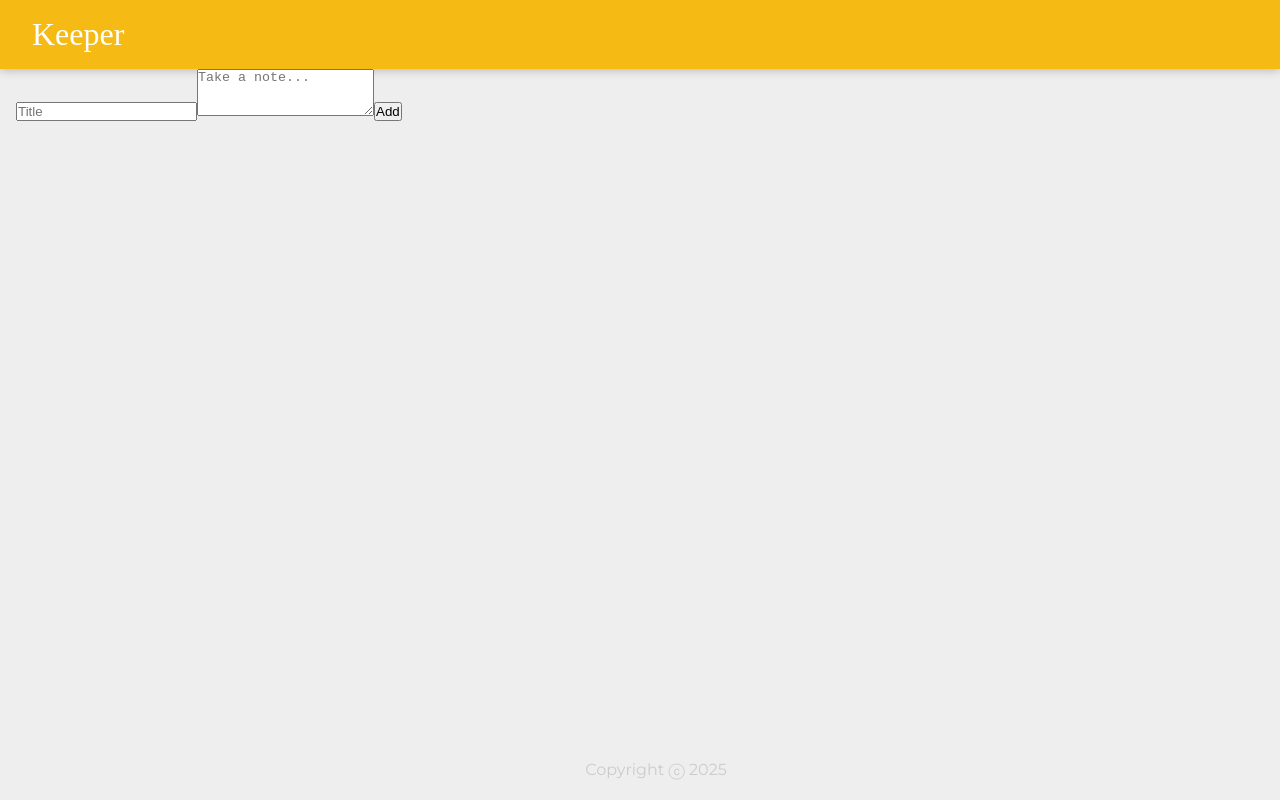
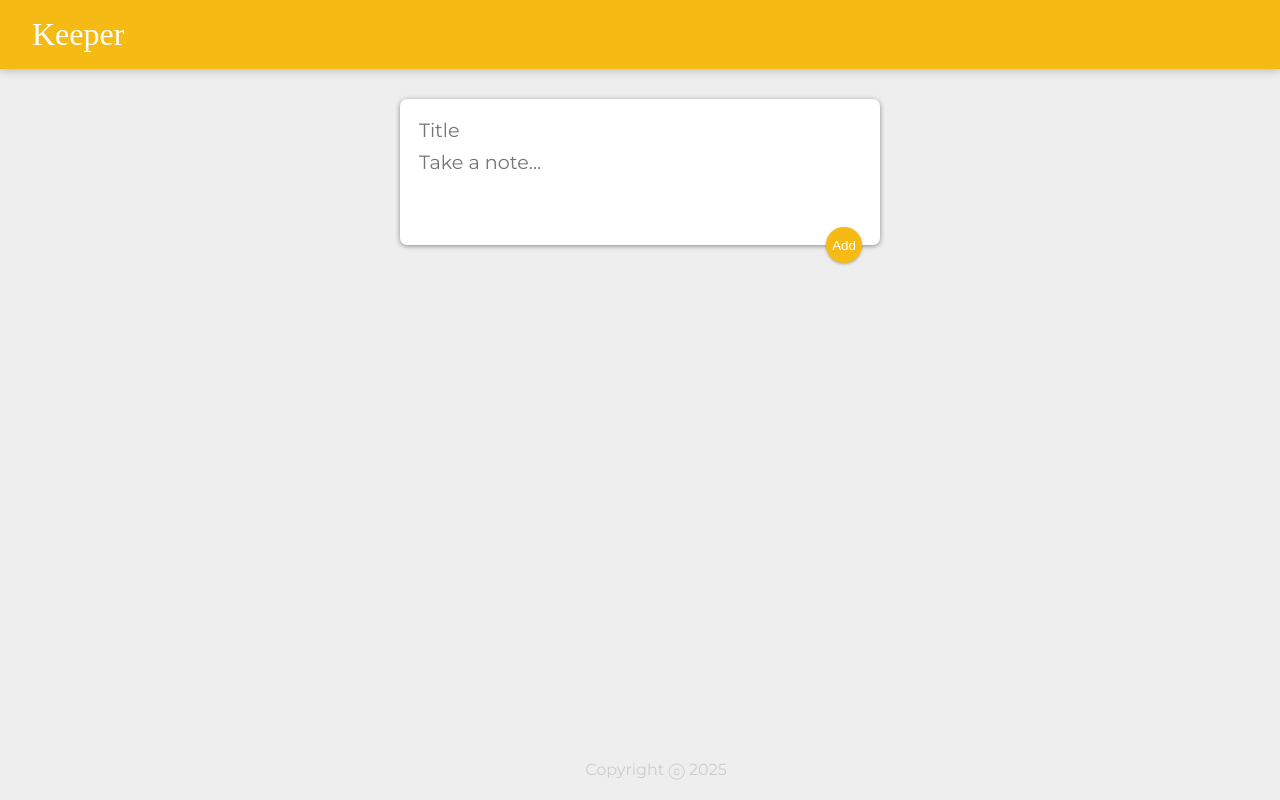
Before and after one commit to dakshshahani/keeper-app, a React (Vite) app: page / in a window 1280 px wide. Built offline with nearby package versions, Linux system fonts and the light colour scheme; a web font is replaced by a local one.

Commit message:
updating form Class "create-note"

```diff
--- a/package.json
+++ b/package.json
@@ -12,6 +12,7 @@
     "dependencies": {
         "@emotion/react": "^11.14.0",
         "@emotion/styled": "^11.14.1",
+        "@mui/icons-material": "^7.2.0",
         "@mui/material": "^7.2.0",
         "react": "^19.1.0",
         "react-dom": "^19.1.0"
--- a/src/Components/CreateArea.jsx
+++ b/src/Components/CreateArea.jsx
@@ -35,7 +35,7 @@ function CreateArea(props) {
 
   return (
     <div>
-      <form>
+      <form className="create-note">
         <input name="title" value = {note.title} placeholder="Title" onChange = {handleChange}  />
         <textarea name="content" placeholder="Take a note..." onChange = {handleChange} value = {note.content} rows="3" />
         <button onClick = {handleSubmit} >Add</button>
```
Also changed, not shown: 1 other file (tests, documents, lock files or other folders).
